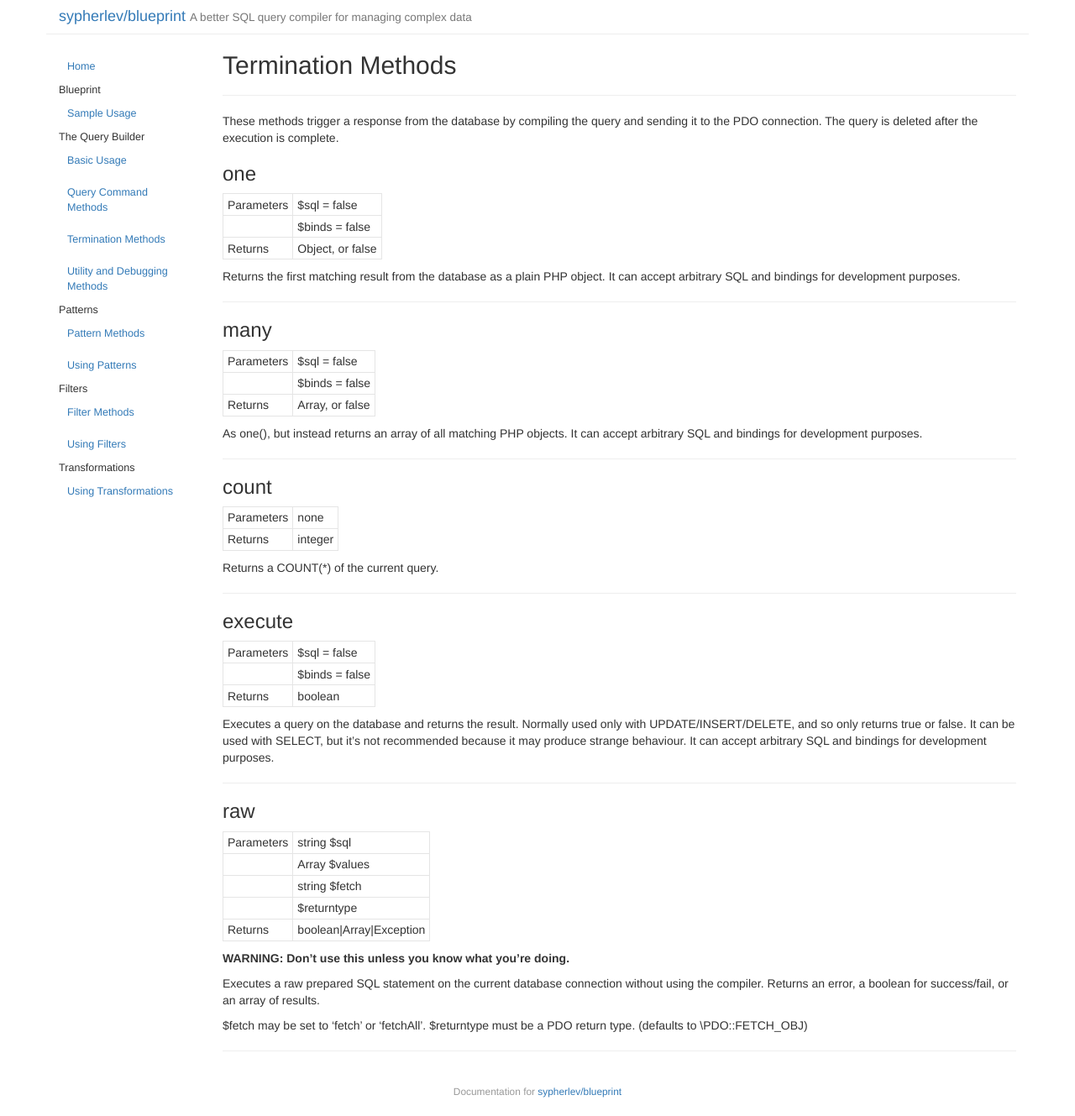
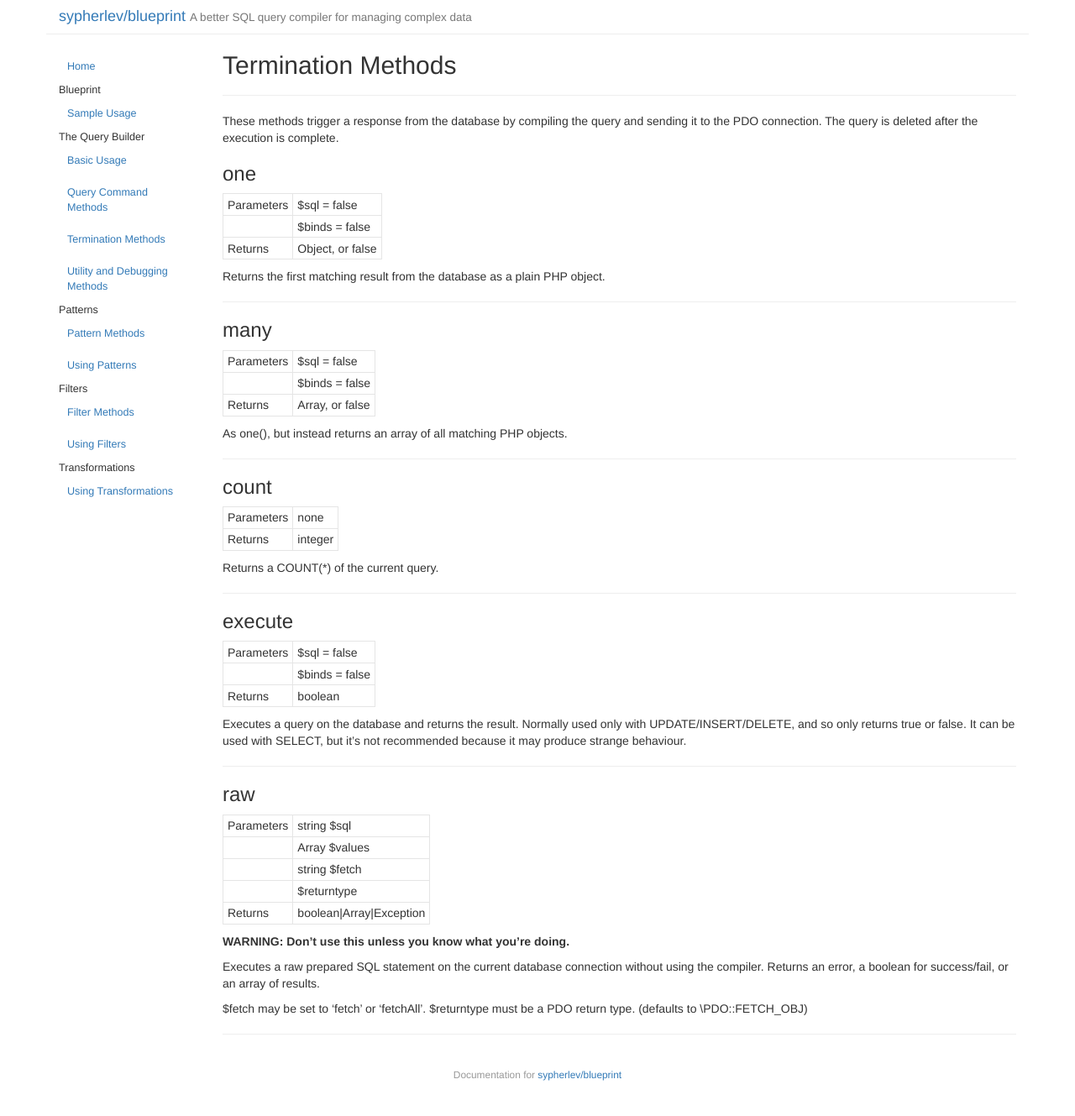
Before and after one commit to sypherlev/blueprint, a Jekyll site: the page built from docs/_posts/2016-10-18-termination-methods.md, in a window 1280 px wide. Shown: the whole page at 84% size. Built offline with Jekyll 4.4.1, drawn with Linux system fonts in a browser that asks for light colours.

Commit message:
Minor text changes

```diff
--- a/docs/_posts/2016-10-18-termination-methods.md
+++ b/docs/_posts/2016-10-18-termination-methods.md
@@ -14,7 +14,6 @@ These methods trigger a response from the database by compiling the query and se
 | Returns      | Object, or false    |
 
 Returns the first matching result from the database as a plain PHP object.
-It can accept arbitrary SQL and bindings for development purposes.
 
 ---
 
@@ -25,7 +24,6 @@ It can accept arbitrary SQL and bindings for development purposes.
 | Returns      | Array, or false     |
 
 As one(), but instead returns an array of all matching PHP objects.
-It can accept arbitrary SQL and bindings for development purposes.
 
 ---
 
@@ -45,7 +43,6 @@ Returns a COUNT(*) of the current query.
 | Returns      | boolean    |
 
 Executes a query on the database and returns the result. Normally used only with UPDATE/INSERT/DELETE, and so only returns true or false. It can be used with SELECT, but it's not recommended because it may produce strange behaviour.
-It can accept arbitrary SQL and bindings for development purposes.
 
 ---
 
```
Also changed, not shown: 1 other file.
